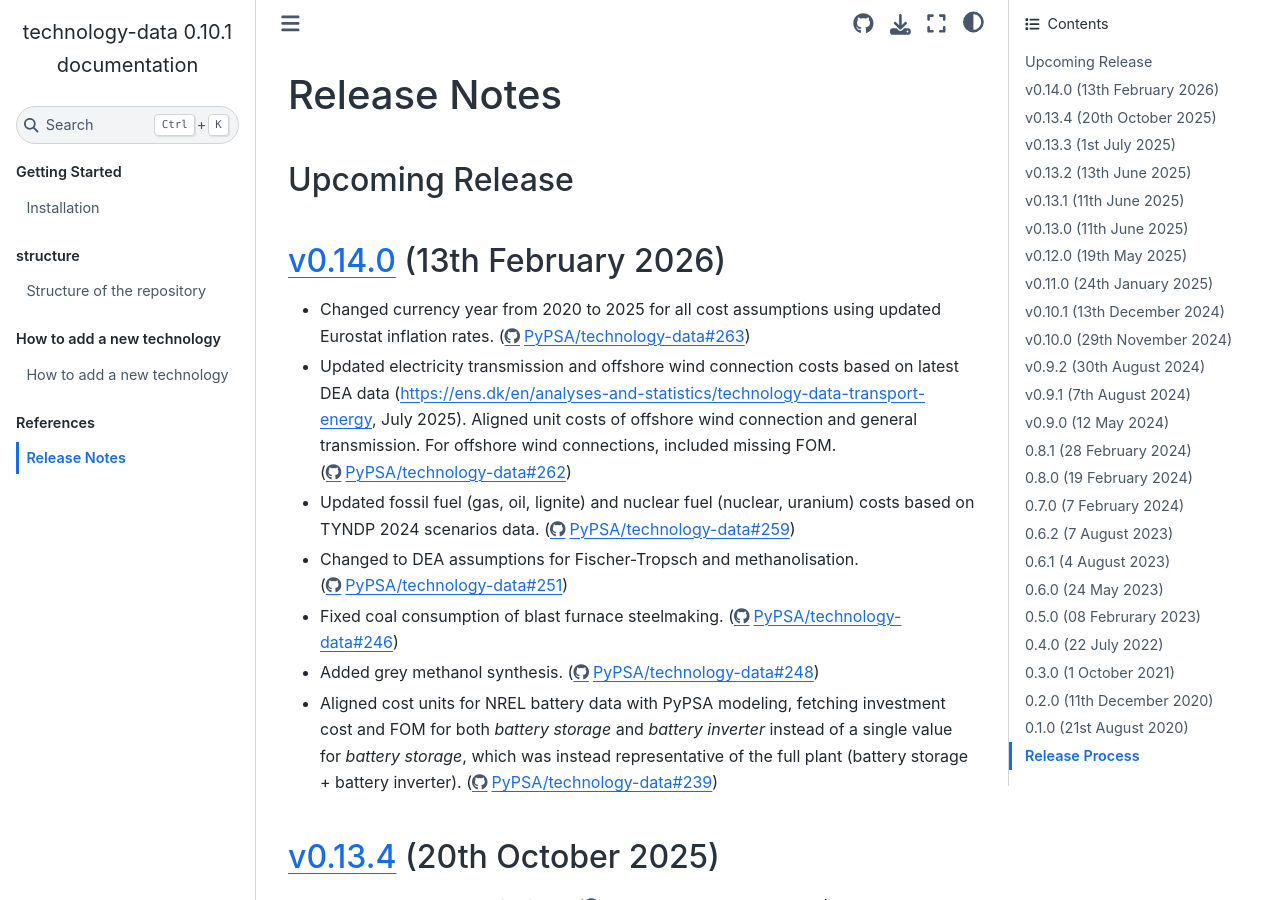
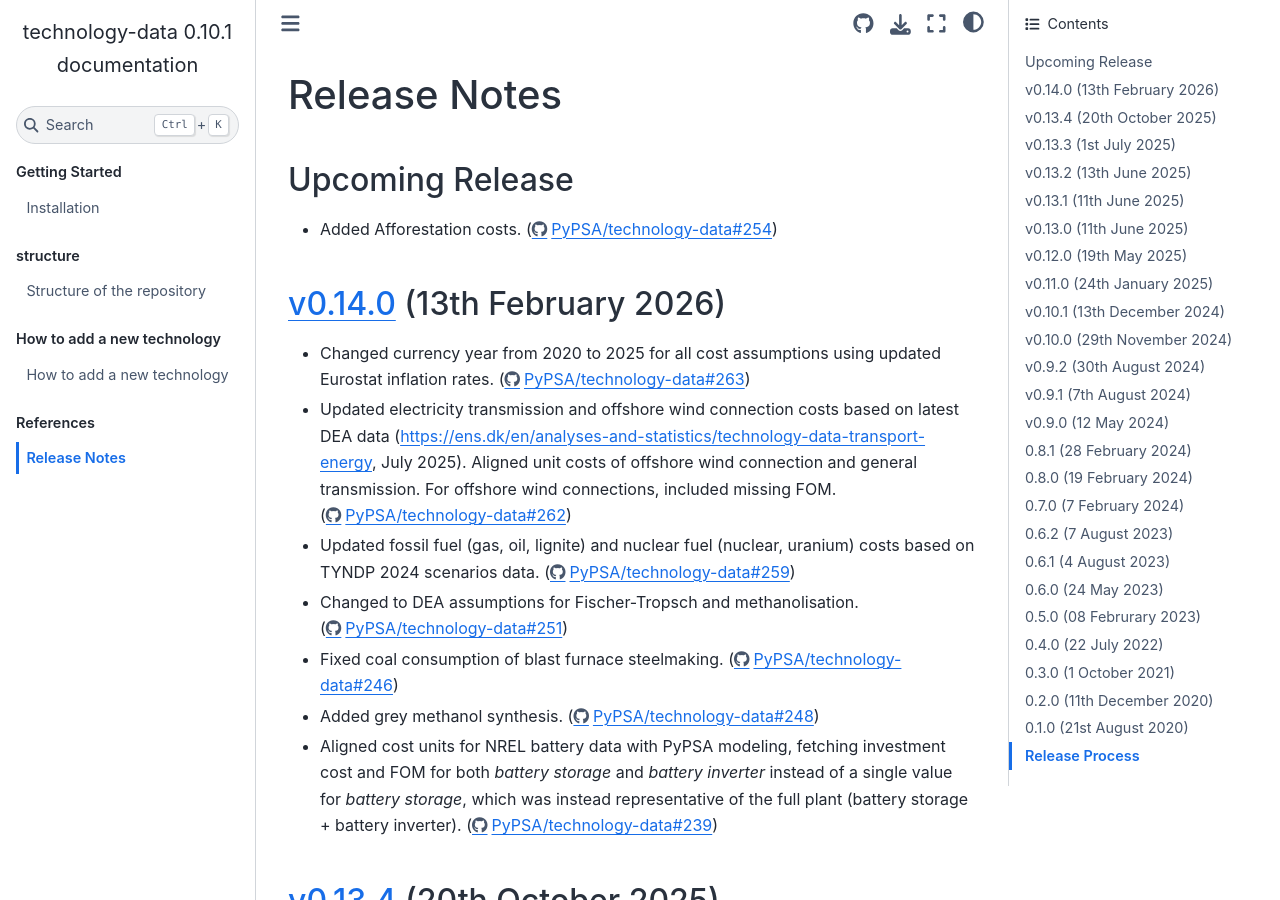
Before and after one commit to PyPSA/technology-data, a Sphinx documentation site: the page built from docs/release_notes.rst, in a window 1280 px wide and 900 px high. Built offline with Sphinx 7.4.7 and the Sphinx Book theme 1.1.4, drawn with Linux system fonts in a browser that asks for light colours.

Commit message:
added release note

```diff
--- a/docs/release_notes.rst
+++ b/docs/release_notes.rst
@@ -10,6 +10,7 @@ Release Notes
 
 Upcoming Release
 ================
+* Added Afforestation costs. (https://github.com/PyPSA/technology-data/pull/254)
 
 .. .. warning::
 
@@ -18,7 +19,6 @@ Upcoming Release
 
 `v0.14.0 <https://github.com/PyPSA/technology-data/releases/tag/v0.14.0>`__ (13th February 2026)
 ================================================================================================
-
 * Changed currency year from 2020 to 2025 for all cost assumptions using updated Eurostat inflation rates. (https://github.com/PyPSA/technology-data/pull/263)
 
 * Updated electricity transmission and offshore wind connection costs based on latest DEA data (https://ens.dk/en/analyses-and-statistics/technology-data-transport-energy, July 2025).
```
Also changed, not shown: 15 other files.
